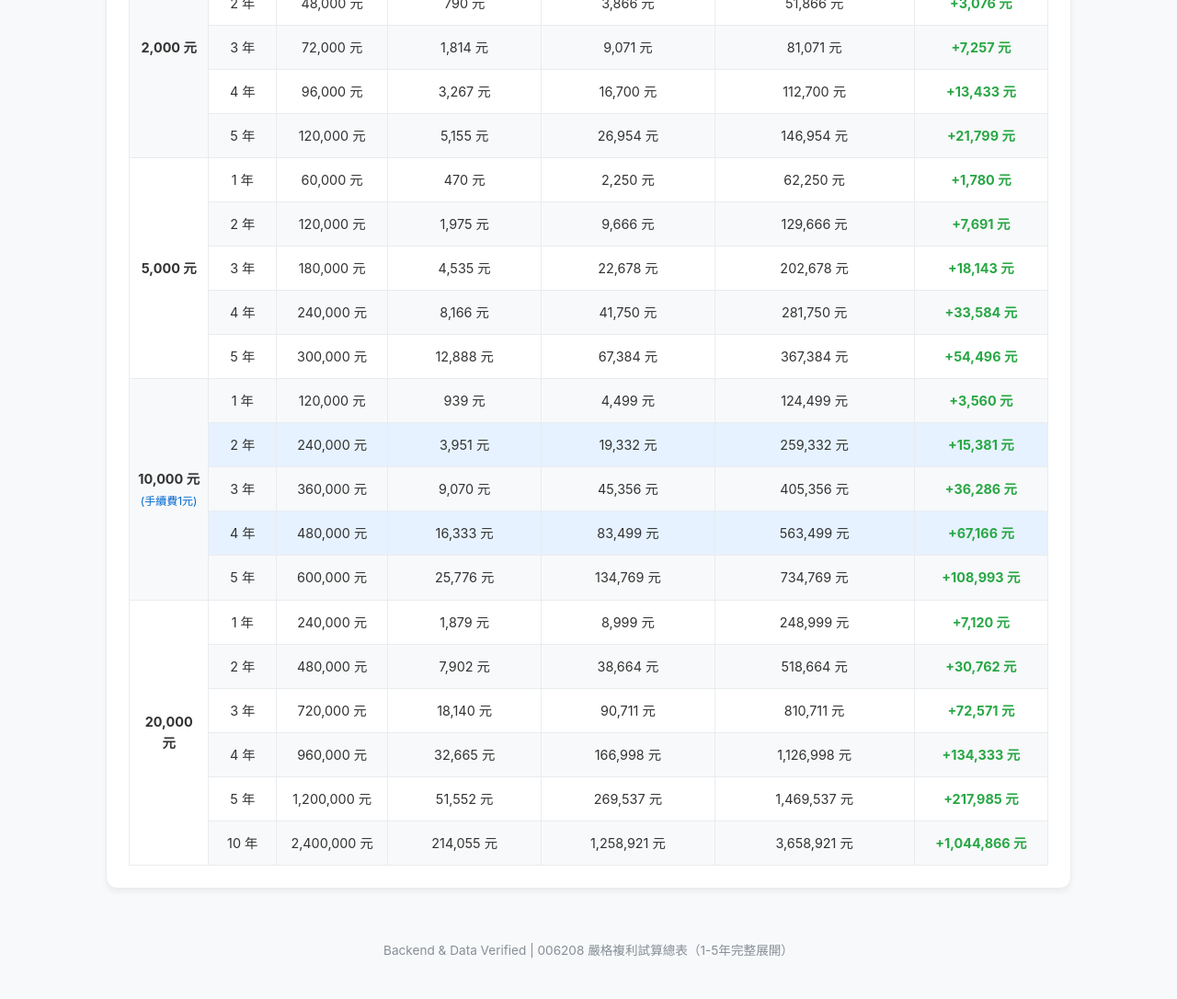
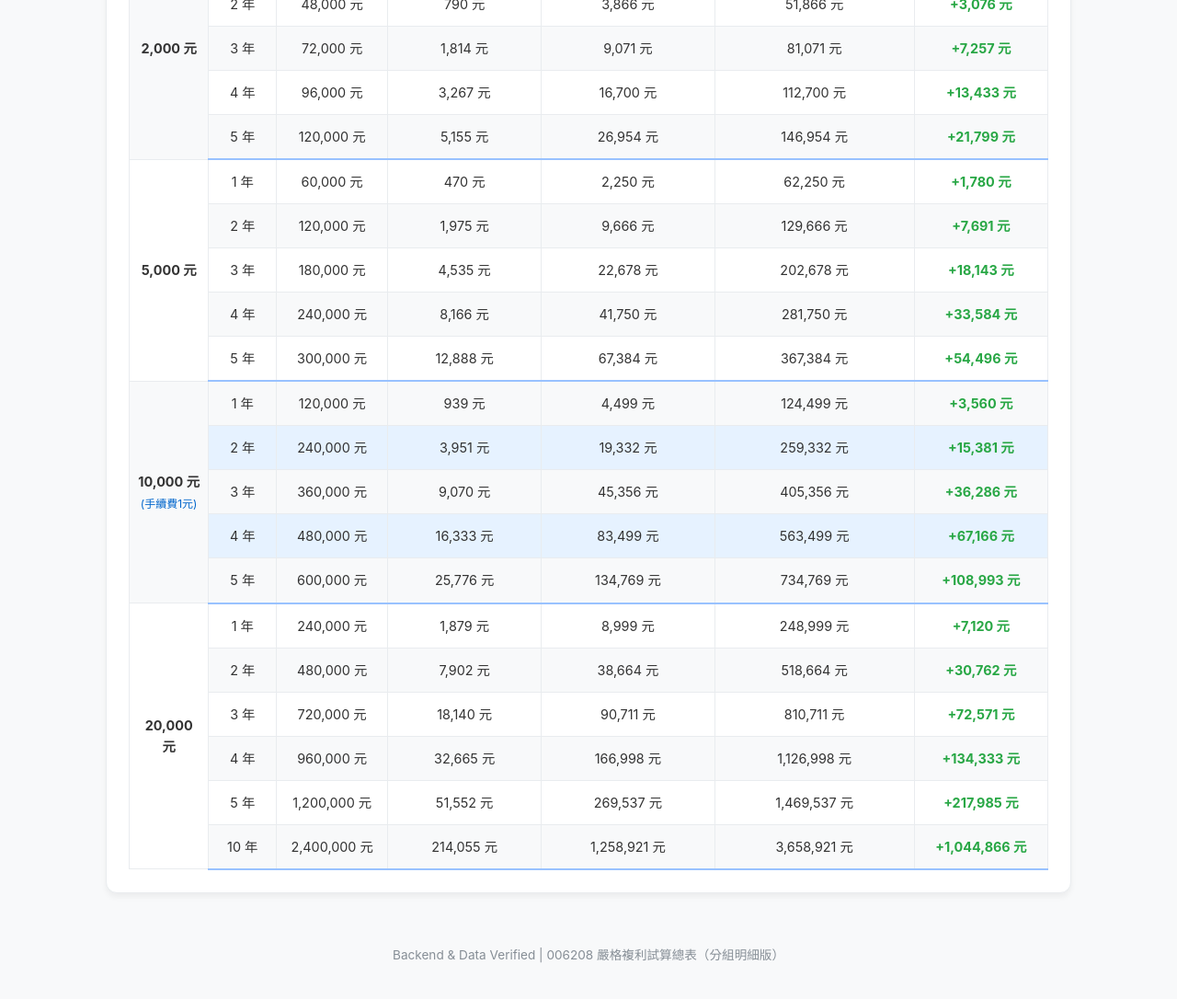
Before and after one commit to Crazymankey/money, a plain HTML site: page index.html in a window 1280 px wide. Shown: the part 720-1806 px from the top of the page at 92% size. Drawn offline with Linux system fonts and the light colour scheme.

Commit message:
Update index.html

```diff
--- a/index.html
+++ b/index.html
@@ -13,6 +13,7 @@
             --card-bg: #ffffff;
             --text-color: #333333;
             --border-color: #e9ecef;
+            --group-border: #99c2ff;
         }
 
         body {
@@ -87,6 +88,11 @@
             font-weight: 600;
         }
 
+        /* 每一組金額的最後一行加上明顯的區隔底線，把區塊隔開 */
+        tr.group-end td {
+            border-bottom: 2.5px solid var(--group-border);
+        }
+
         tr:nth-child(even) {
             background-color: #f8f9fa;
         }
@@ -114,7 +120,7 @@
 
     <header>
         <h1>📈 富邦 006208 定期定額資產對照總表</h1>
-        <p class="subtitle">後端架構師專屬・1至5年完整展開版</p>
+        <p class="subtitle">後端架構師專屬・分組間隔清晰版</p>
     </header>
 
     <!-- 試算表格卡片 -->
@@ -141,28 +147,28 @@
                     <tr><td>2 年</td><td>24,000 元</td><td>395 元</td><td>1,933 元</td><td>25,933 元</td><td class="highlight-diff">+1,538 元</td></tr>
                     <tr><td>3 年</td><td>36,000 元</td><td>907 元</td><td>4,536 元</td><td>40,536 元</td><td class="highlight-diff">+3,629 元</td></tr>
                     <tr><td>4 年</td><td>48,000 元</td><td>1,633 元</td><td>8,350 元</td><td>56,350 元</td><td class="highlight-diff">+6,717 元</td></tr>
-                    <tr><td>5 年</td><td>60,000 元</td><td>2,578 元</td><td>13,477 元</td><td>73,477 元</td><td class="highlight-diff">+10,899 元</td></tr>
+                    <tr class="group-end"><td>5 年</td><td>60,000 元</td><td>2,578 元</td><td>13,477 元</td><td>73,477 元</td><td class="highlight-diff">+10,899 元</td></tr>
 
                     <!-- 2,000 元 (1~5年) -->
                     <tr><td rowspan="5"><strong>2,000 元</strong></td><td>1 年</td><td>24,000 元</td><td>188 元</td><td>900 元</td><td>24,900 元</td><td class="highlight-diff">+712 元</td></tr>
                     <tr><td>2 年</td><td>48,000 元</td><td>790 元</td><td>3,866 元</td><td>51,866 元</td><td class="highlight-diff">+3,076 元</td></tr>
                     <tr><td>3 年</td><td>72,000 元</td><td>1,814 元</td><td>9,071 元</td><td>81,071 元</td><td class="highlight-diff">+7,257 元</td></tr>
                     <tr><td>4 年</td><td>96,000 元</td><td>3,267 元</td><td>16,700 元</td><td>112,700 元</td><td class="highlight-diff">+13,433 元</td></tr>
-                    <tr><td>5 年</td><td>120,000 元</td><td>5,155 元</td><td>26,954 元</td><td>146,954 元</td><td class="highlight-diff">+21,799 元</td></tr>
+                    <tr class="group-end"><td>5 年</td><td>120,000 元</td><td>5,155 元</td><td>26,954 元</td><td>146,954 元</td><td class="highlight-diff">+21,799 元</td></tr>
 
                     <!-- 5,000 元 (1~5年) -->
                     <tr><td rowspan="5"><strong>5,000 元</strong></td><td>1 年</td><td>60,000 元</td><td>470 元</td><td>2,250 元</td><td>62,250 元</td><td class="highlight-diff">+1,780 元</td></tr>
                     <tr><td>2 年</td><td>120,000 元</td><td>1,975 元</td><td>9,666 元</td><td>129,666 元</td><td class="highlight-diff">+7,691 元</td></tr>
                     <tr><td>3 年</td><td>180,000 元</td><td>4,535 元</td><td>22,678 元</td><td>202,678 元</td><td class="highlight-diff">+18,143 元</td></tr>
                     <tr><td>4 年</td><td>240,000 元</td><td>8,166 元</td><td>41,750 元</td><td>281,750 元</td><td class="highlight-diff">+33,584 元</td></tr>
-                    <tr><td>5 年</td><td>300,000 元</td><td>12,888 元</td><td>67,384 元</td><td>367,384 元</td><td class="highlight-diff">+54,496 元</td></tr>
+                    <tr class="group-end"><td>5 年</td><td>300,000 元</td><td>12,888 元</td><td>67,384 元</td><td>367,384 元</td><td class="highlight-diff">+54,496 元</td></tr>
 
                     <!-- 10,000 元 (1~5年) -->
                     <tr class="highlight-fee"><td rowspan="5"><strong>10,000 元</strong><br><small style="color:#0066cc;">(手續費1元)</small></td><td>1 年</td><td>120,000 元</td><td>939 元</td><td>4,499 元</td><td>124,499 元</td><td class="highlight-diff">+3,560 元</td></tr>
                     <tr class="highlight-fee"><td>2 年</td><td>240,000 元</td><td>3,951 元</td><td>19,332 元</td><td>259,332 元</td><td class="highlight-diff">+15,381 元</td></tr>
                     <tr class="highlight-fee"><td>3 年</td><td>360,000 元</td><td>9,070 元</td><td>45,356 元</td><td>405,356 元</td><td class="highlight-diff">+36,286 元</td></tr>
                     <tr class="highlight-fee"><td>4 年</td><td>480,000 元</td><td>16,333 元</td><td>83,499 元</td><td>563,499 元</td><td class="highlight-diff">+67,166 元</td></tr>
-                    <tr class="highlight-fee"><td>5 年</td><td>600,000 元</td><td>25,776 元</td><td>134,769 元</td><td>734,769 元</td><td class="highlight-diff">+108,993 元</td></tr>
+                    <tr class="highlight-fee group-end"><td>5 年</td><td>600,000 元</td><td>25,776 元</td><td>134,769 元</td><td>734,769 元</td><td class="highlight-diff">+108,993 元</td></tr>
 
                     <!-- 20,000 元 (1~5年 及 10年) -->
                     <tr><td rowspan="6"><strong>20,000 元</strong></td><td>1 年</td><td>240,000 元</td><td>1,879 元</td><td>8,999 元</td><td>248,999 元</td><td class="highlight-diff">+7,120 元</td></tr>
@@ -170,14 +176,14 @@
                     <tr><td>3 年</td><td>720,000 元</td><td>18,140 元</td><td>90,711 元</td><td>810,711 元</td><td class="highlight-diff">+72,571 元</td></tr>
                     <tr><td>4 年</td><td>960,000 元</td><td>32,665 元</td><td>166,998 元</td><td>1,126,998 元</td><td class="highlight-diff">+134,333 元</td></tr>
                     <tr><td>5 年</td><td>1,200,000 元</td><td>51,552 元</td><td>269,537 元</td><td>1,469,537 元</td><td class="highlight-diff">+217,985 元</td></tr>
-                    <tr><td>10 年</td><td>2,400,000 元</td><td>214,055 元</td><td>1,258,921 元</td><td>3,658,921 元</td><td class="highlight-diff">+1,044,866 元</td></tr>
+                    <tr class="group-end"><td>10 年</td><td>2,400,000 元</td><td>214,055 元</td><td>1,258,921 元</td><td>3,658,921 元</td><td class="highlight-diff">+1,044,866 元</td></tr>
                 </tbody>
             </table>
         </div>
     </div>
 
     <footer>
-        <p>Backend & Data Verified | 006208 嚴格複利試算總表（1-5年完整展開）</p>
+        <p>Backend & Data Verified | 006208 嚴格複利試算總表（分組明細版）</p>
     </footer>
 
 </div>
```
